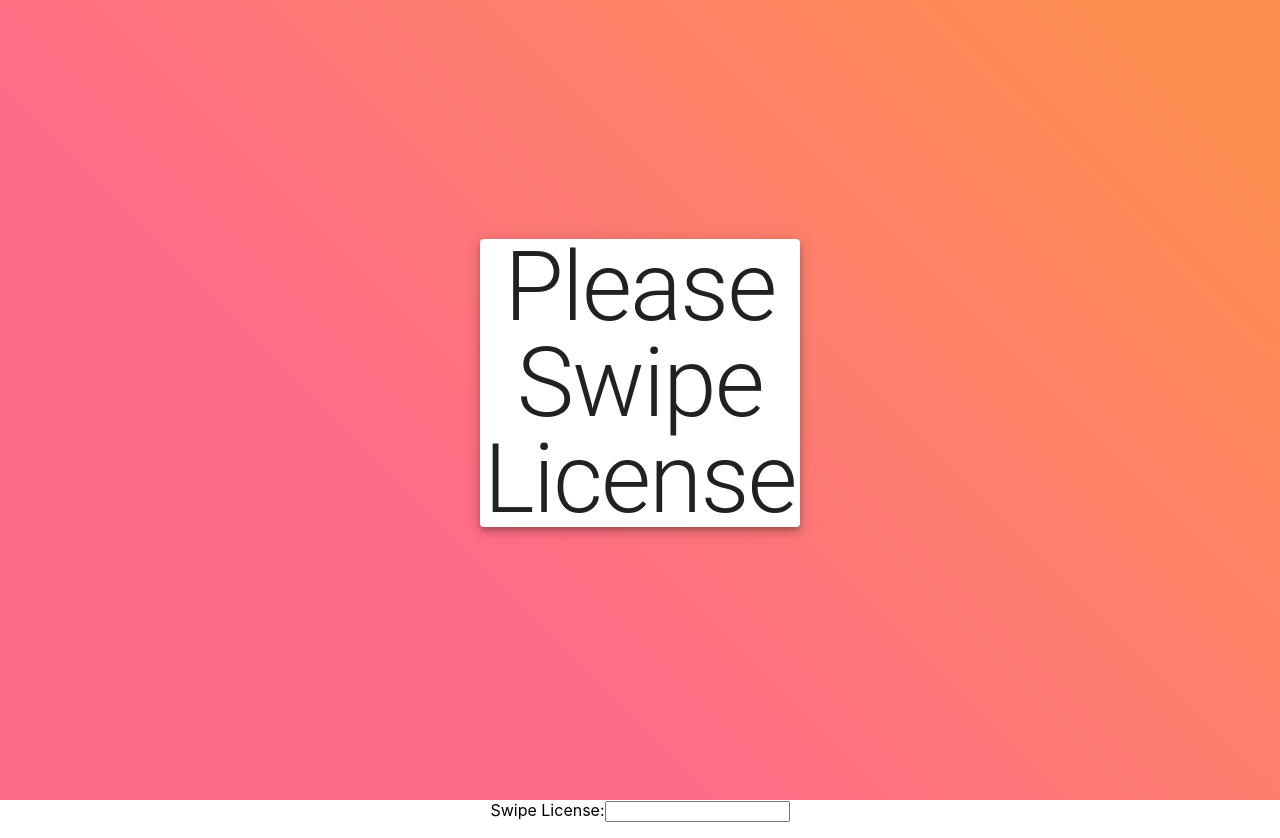
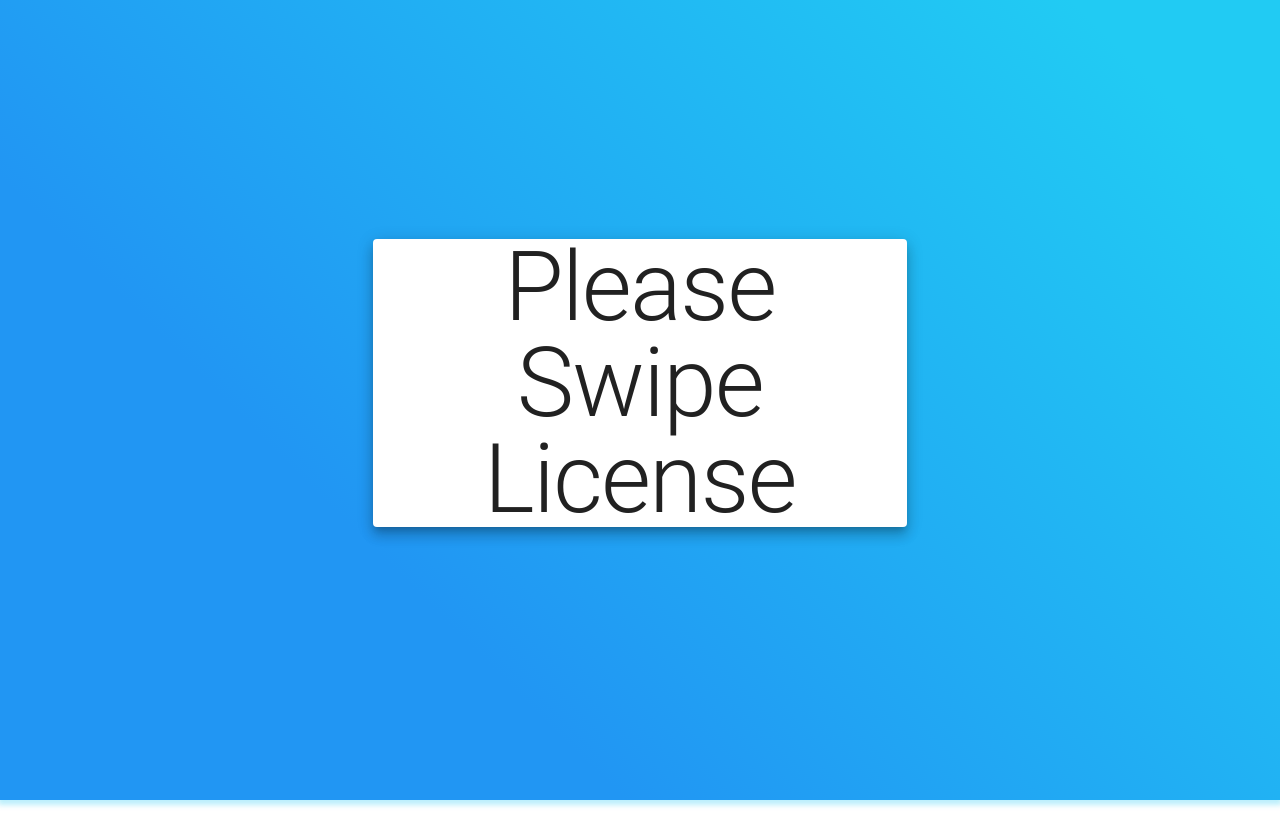
Before and after one commit to crosenblatt/license-analytics, a React (Create React App) app in the folder license-analytics/: page / in a window 1280 px wide. After the commit the page ends 816 px from the top, so only its background shows below. Built offline with nearby package versions, Linux system fonts and the light colour scheme; what mongodb-stitch-browser-sdk would draw is missing.

Commit message:
changed color and hide input

```diff
--- a/license-analytics/src/App.js
+++ b/license-analytics/src/App.js
@@ -6,6 +6,7 @@ import Typography from '@material-ui/core/Typography'
 import Paper from '@material-ui/core/Paper';
 
 const client = Stitch.initializeDefaultAppClient('license-analytics-jpmyw');
+
 
 class App extends Component {
   constructor(props) {
@@ -56,8 +57,6 @@ class App extends Component {
     this.setState({field_data: event.target.value})
   }
 
-
-
   render() {
     return (
       <div className="App">
@@ -67,10 +66,12 @@ class App extends Component {
        direction="column"
        alignItems="center"
        justify="center"
-       style={{minHeight:'100vh',background: 'linear-gradient(45deg, #FE6B8B 30%, #FF8E53 90%)'}}>
-       <Grid item xs={3}>
+       style={{minHeight:'100vh',
+               background: 'linear-gradient(45deg, #2196f3 30%, #21cbf3 90%)',
+               boxShadow: '0 3px 5px 2px rgba(33, 203, 243, .30)',}}>
+       <Grid item xs={5}>
       	 <Paper
-       	  elevation={6}>
+       	  elevation={9}>
       	    <Typography
        	     component="h1"
        	     variant="h1"
@@ -82,10 +83,7 @@ class App extends Component {
        </Grid>
       </Grid>
         <form onSubmit={this.handleSubmit}>
-          <label>
-            Swipe License:
-            <input type="text" name="data" value={this.state.field_data} onChange={this.handleChange} />
-          </label>
+            <input type="hidden" name="data" value={this.state.field_data} onChange={this.handleChange} />
         </form>
         <p id="dataField">{this.data}</p>
       </div>
```
